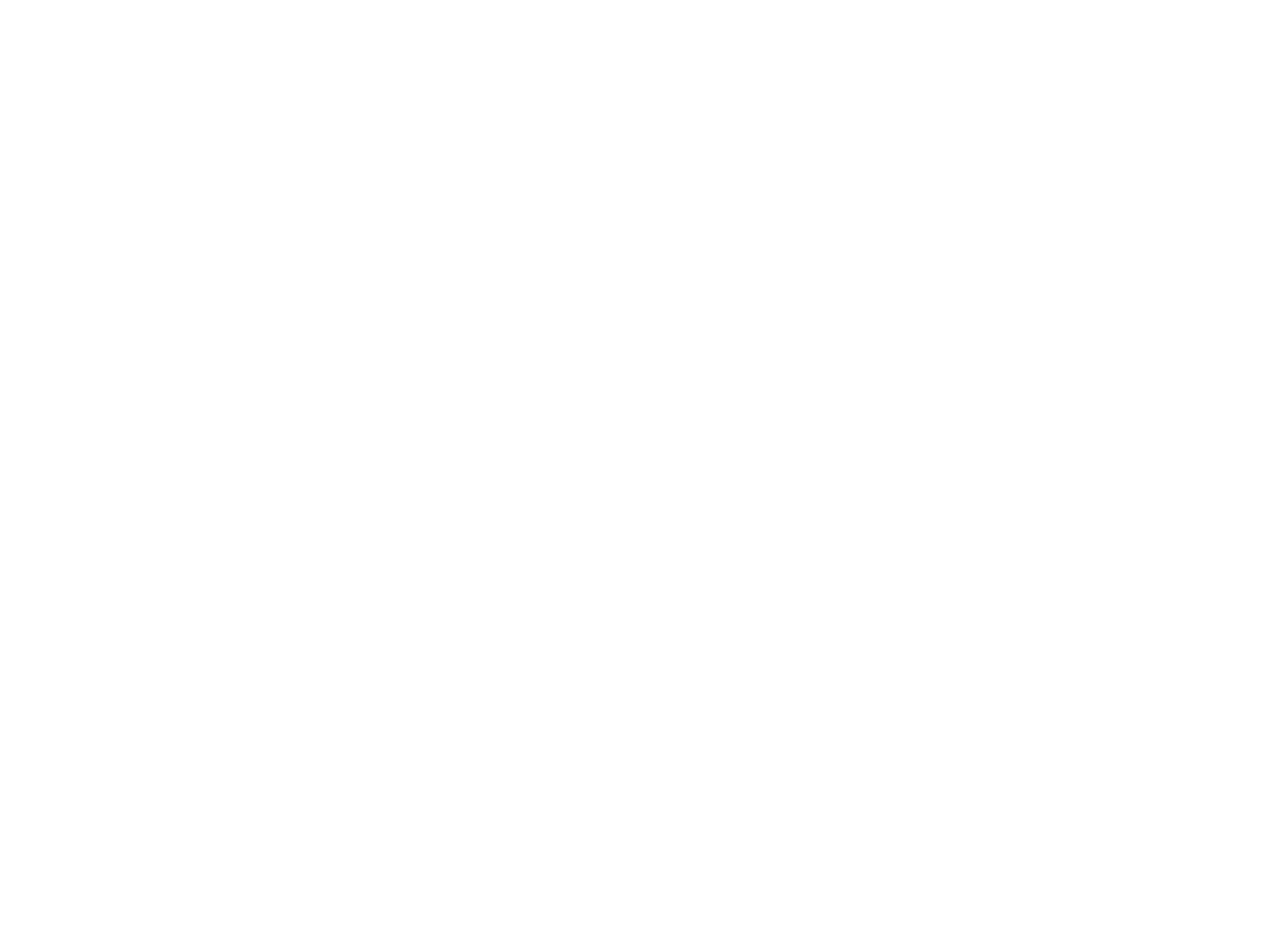
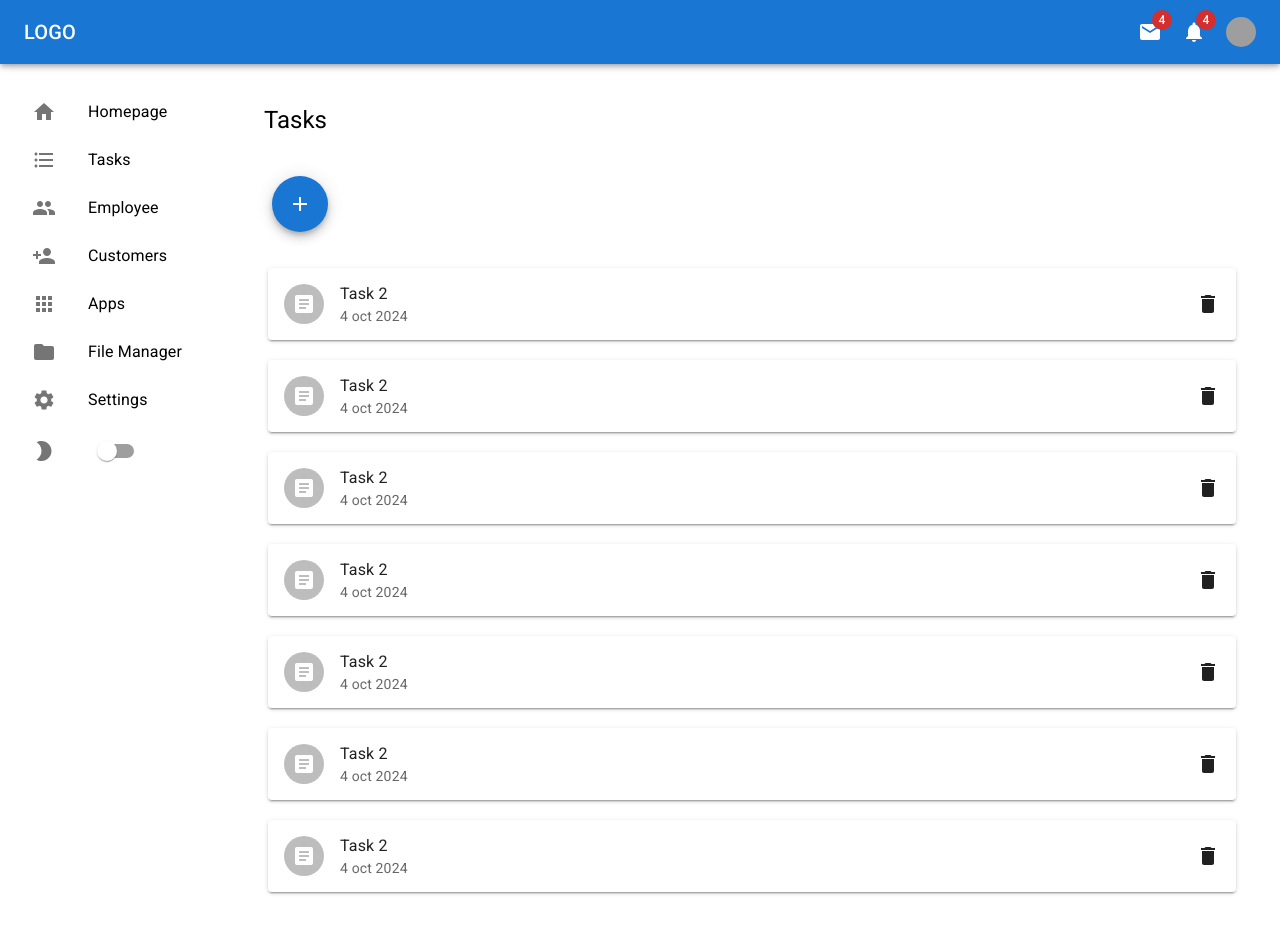
Before and after one commit to Raiyaan-786/Task-Flow, a React (Vite) app in the folder frontend/: page /tasks in a window 1280 px wide. Before the commit this address had no page. Shown: the top 934 px of the page. Before the commit the page ends 800 px from the top, so only its background shows below. Built offline with nearby package versions, Linux system fonts and the light colour scheme; grey boxes are pictures that could not be loaded.

Commit message:
task list

```diff
--- a/frontend/src/App.jsx
+++ b/frontend/src/App.jsx
@@ -1,6 +1,7 @@
 import {BrowserRouter,Routes,Route} from 'react-router-dom'
 import Home from './pages/Home'
-import Task from './pages/Task'
+import Tasks from './pages/Tasks'
+import Taskpage from './pages/Taskpage'
 
 function App() {
   return (
@@ -8,7 +9,8 @@
       <BrowserRouter>
         <Routes>
           <Route path='/' element={<Home/>}/>
-          <Route path='/task' element={<Task/>}/>
+          <Route path='/tasks' element={<Tasks/>}/>
+          <Route path='/taskpage' element={<Taskpage/>}/>
         </Routes>
       </BrowserRouter>
     </div>
--- a/frontend/src/components/Layout/Layout.jsx
+++ b/frontend/src/components/Layout/Layout.jsx
@@ -9,7 +9,9 @@
       <Header />
       <Stack direction="row" spacing={2} justifyContent={'space-between'}>
         <Sidebar />
-        <Box flex={6} bgcolor={'pink'}>{children}</Box>
+        <Box flex={6} >
+          {children}
+          </Box>
       </Stack>
     </>
   )
--- a/frontend/src/components/Layout/Sidebar.jsx
+++ b/frontend/src/components/Layout/Sidebar.jsx
@@ -4,8 +4,8 @@
 
 const Sidebar = () => {
   return (
-    <Box flex={1} p={2} sx={{ display: { xs: 'none', sm: 'block' } }}>
-    <Box position={"fixed"}>
+    <Box flex={1} p={2} sx={{ display: { xs: 'none', sm: 'block' }}}  >
+    <Box position={"fixed"} >
     <List>
       <ListItem disablePadding>
         <ListItemButton component="a" href='/'>
@@ -17,11 +17,11 @@
       </ListItem>
 
       <ListItem disablePadding>
-        <ListItemButton component="a" href='/task'>
+        <ListItemButton component="a" href='/tasks'>
           <ListItemIcon>
             <FormatListBulleted />
           </ListItemIcon>
-          <ListItemText primary="Task" />
+          <ListItemText primary="Tasks" />
         </ListItemButton>
       </ListItem>
 
--- /dev/null
+++ b/frontend/src/components/Task.jsx
@@ -0,0 +1,23 @@
+import { Article, Delete, Image } from '@mui/icons-material'
+import { Avatar, Box, ListItem, ListItemAvatar, ListItemButton, ListItemText, Paper, Typography } from '@mui/material'
+import React from 'react'
+
+const Task = () => {
+    return (
+        <Paper sx={{ margin: '20px', }} elevation={2}>
+            <ListItem disablePadding>
+                <ListItemButton component="a" href="/taskpage">
+                    <ListItemAvatar>
+                        <Avatar>
+                            <Article/>
+                        </Avatar>
+                    </ListItemAvatar>
+                    <ListItemText primary="Task 2" secondary='4 oct 2024' />
+                    <Delete />
+                </ListItemButton>
+            </ListItem>
+        </Paper>
+    )
+}
+
+export default Task
--- a/frontend/src/pages/Task.jsx
+++ b/frontend/src/pages/Taskpage.jsx
@@ -1,12 +1,13 @@
+import { Box } from '@mui/material'
 import React from 'react'
 import Layout from '../components/Layout/Layout'
 
-const Task = () => {
+const Taskpage = () => {
   return (
     <Layout>
-        <div>Task</div>
+      <Box>Taskpage</Box>
     </Layout>
   )
 }
 
-export default Task
+export default Taskpage
--- /dev/null
+++ b/frontend/src/pages/Tasks.jsx
@@ -0,0 +1,32 @@
+import { Box, Fab, List, ListItem, ListItemButton, ListItemText, Typography } from '@mui/material'
+import React from 'react'
+import Layout from '../components/Layout/Layout'
+import Task from '../components/Task'
+import { Add, Delete } from '@mui/icons-material'
+
+
+const Tasks = () => {
+    return (
+        <Layout>
+            <Box p={3}>
+                <Typography variant='h5' p={2}>Tasks</Typography>
+                <List >
+                    <ListItem >
+                        <Fab color="primary" aria-label="add" size='large' sx={{margin:'8px'}}>
+                            <Add />
+                        </Fab>
+                    </ListItem>
+                    <Task />
+                    <Task />
+                    <Task />
+                    <Task />
+                    <Task />
+                    <Task />
+                    <Task />
+                </List>
+            </Box>
+        </Layout>
+    )
+}
+
+export default Tasks
```
